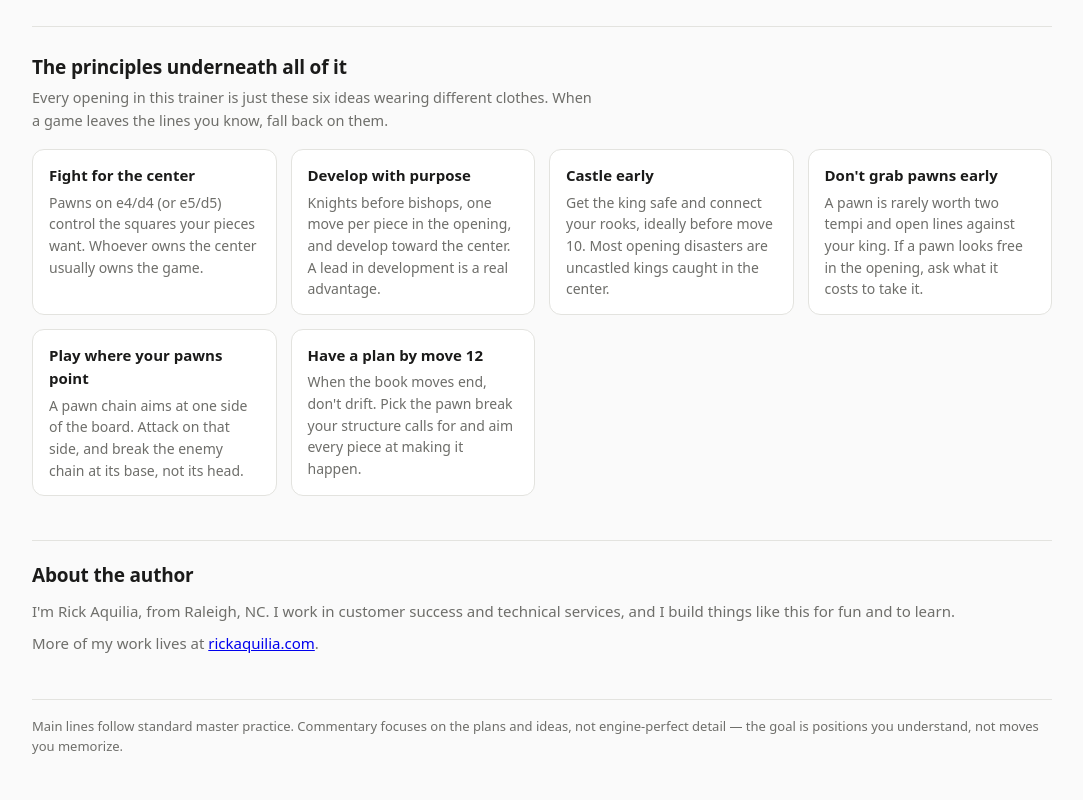
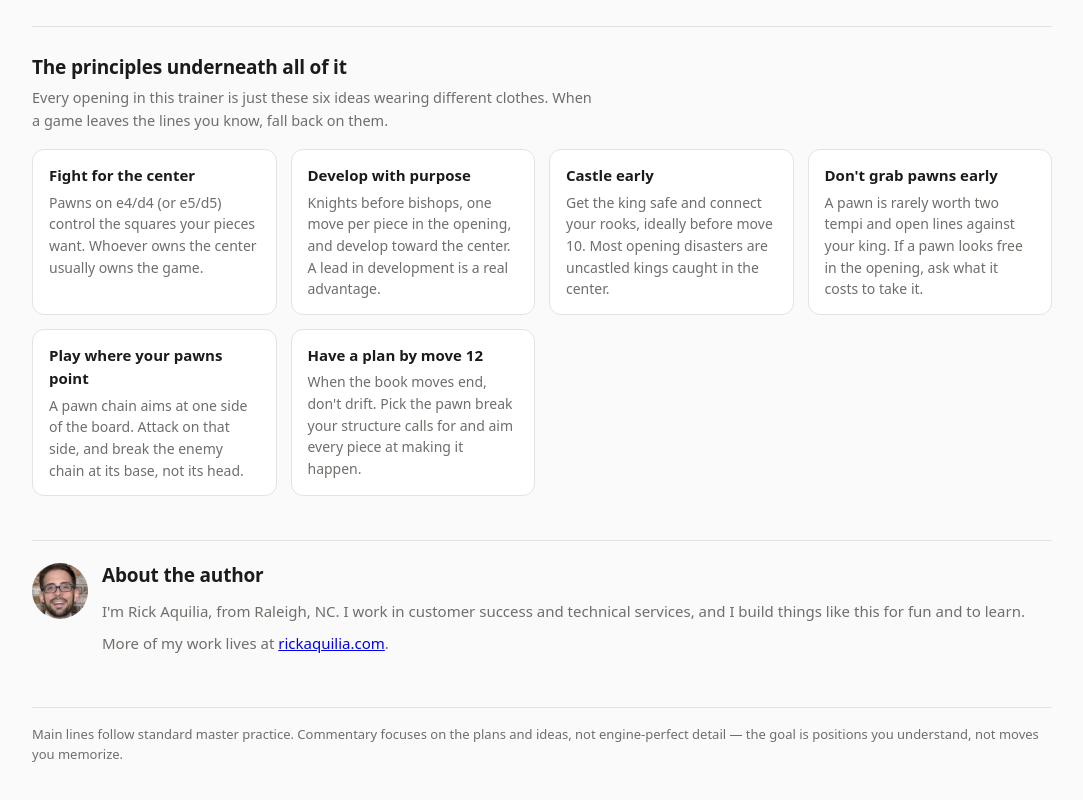
Before and after one commit to rickaquilia/chess-openings-trainer, a plain HTML site: page index.html in a window 1280 px wide. Shown: the part 1686-2486 px from the top of the page, without its empty margins (98-1181 px from the left). Drawn offline with Linux system fonts and the light colour scheme.

Commit message:
Add headshot to About the author

```diff
--- a/index.html
+++ b/index.html
@@ -196,7 +196,8 @@
       .principles .item h3 { margin-bottom: 4px; }
       .principles .item p { margin: 0; font-size: 14px; color: var(--muted); }
       footer { margin-top: 44px; color: var(--muted); font-size: 13px; border-top: 1px solid var(--line); padding-top: 16px; }
-      .author { margin-top: 44px; border-top: 1px solid var(--line); padding-top: 20px; }
+      .author { margin-top: 44px; border-top: 1px solid var(--line); padding-top: 20px; display: flex; gap: 14px; align-items: flex-start; }
+      .author-photo { width: 56px; height: 56px; border-radius: 50%; object-fit: cover; flex: none; margin-top: 2px; }
       .author h2 { margin: 0 0 8px; font-size: 19px; }
       .author p { margin: 0 0 8px; font-size: 15px; color: var(--muted); line-height: 1.6; }
     </style>
@@ -312,9 +313,12 @@
       </section>
 
       <section class="author">
-        <h2>About the author</h2>
-        <p>I'm Rick Aquilia, from Raleigh, NC. I work in customer success and technical services, and I build things like this for fun and to learn.</p>
-        <p>More of my work lives at <a href="https://rickaquilia.com">rickaquilia.com</a>.</p>
+        <img class="author-photo" src="images/rick-aquilia.webp" alt="Rick Aquilia" width="56" height="56">
+        <div>
+          <h2>About the author</h2>
+          <p>I'm Rick Aquilia, from Raleigh, NC. I work in customer success and technical services, and I build things like this for fun and to learn.</p>
+          <p>More of my work lives at <a href="https://rickaquilia.com">rickaquilia.com</a>.</p>
+        </div>
       </section>
 
       <footer>Main lines follow standard master practice. Commentary focuses on the plans and ideas, not engine-perfect detail — the goal is positions you understand, not moves you memorize.</footer>
```
